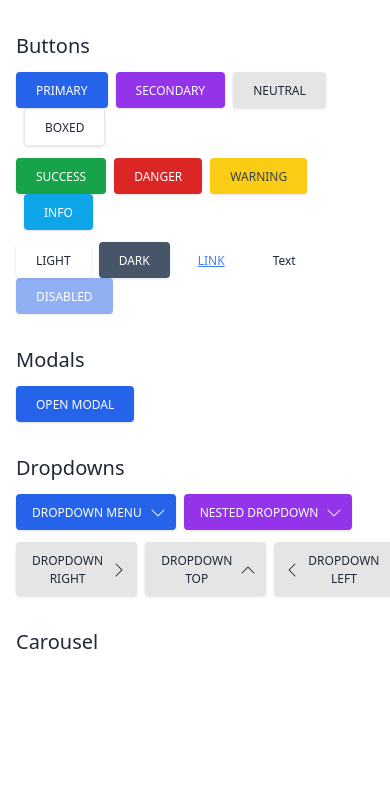
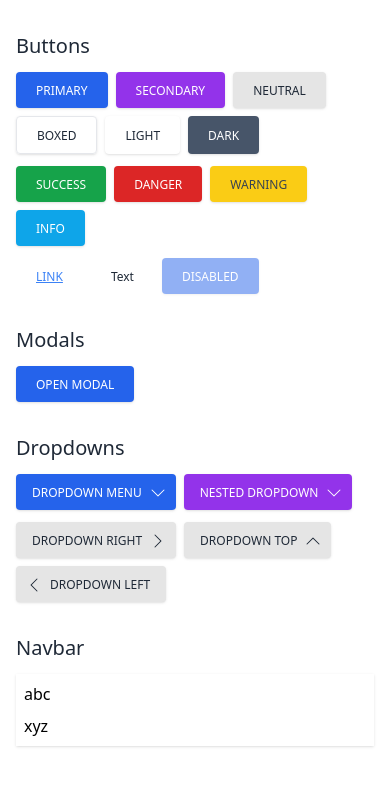
Before and after one commit to 0xSarkar/shiva-ui, a React app: page / in a window 390 px wide. Shown: the top 786 px of the page. Built offline with nearby package versions, Linux system fonts and the light colour scheme.

Commit message:
updated demo layout for mobile and started navbar(wip)

```diff
--- a/index.html
+++ b/index.html
@@ -2,6 +2,7 @@
 <html>
   <head>
     <meta charset="utf-8" />
+    <meta name="viewport" content="width=device-width, initial-scale=1.0">
     <title>Shiva UI - React Tailwind Component Library</title>
   </head>
   <body>
--- a/src/App.js
+++ b/src/App.js
@@ -5,6 +5,7 @@ import Button from "./components/Button";
 import { ThemeProvider } from "./contexts";
 import { themeOptions } from "./theme";
 import Dropdown from "./components/Dropdown";
+import Navbar from "./components/Navbar";
 
 function App() {
   const [modalIsOpen, setModalIsOpen] = useState(false)
@@ -26,23 +27,23 @@ function App() {
       {/* === Buttons === */}
       <div className="my-4">
         <h2 className="text-xl text-gray-800">Buttons</h2>
-        <div className="mt-3">
+        <div className="mt-3 flex flex-wrap gap-2">
           <Button variant="primary">Primary</Button>
-          <Button variant="secondary" className="ml-2">Secondary</Button>
-          <Button variant="neutral" className="ml-2">Neutral</Button>
-          <Button variant="boxed" className="ml-2">Boxed</Button>
+          <Button variant="secondary">Secondary</Button>
+          <Button variant="neutral">Neutral</Button>
+          <Button variant="boxed">Boxed</Button>
+          <Button variant="light">Light</Button>
+          <Button variant="dark">Dark</Button>
         </div>
-        <div className="mt-3">
+        <div className="mt-3 flex flex-wrap gap-2">
           <Button variant="success">Success</Button>
-          <Button variant="danger" className="ml-2">Danger</Button>
-          <Button variant="warning" className="ml-2">Warning</Button>
-          <Button variant="info" className="ml-2">Info</Button>
+          <Button variant="danger">Danger</Button>
+          <Button variant="warning">Warning</Button>
+          <Button variant="info">Info</Button>
         </div>
-        <div className="mt-3">
-          <Button variant="light">Light</Button>
-          <Button variant="dark" className="ml-2">Dark</Button>
-          <Button variant="link" className="ml-2">Link</Button>
-          <Button variant="text" className="ml-2">Text</Button>
+        <div className="mt-3 flex flex-wrap gap-2">
+          <Button variant="link">Link</Button>
+          <Button variant="text">Text</Button>
           <Button variant="primary" disabled>Disabled</Button>
         </div>
       </div>
@@ -58,7 +59,7 @@ function App() {
       {/* === Dropdown Menus === */}
       <div className="my-8">
         <h2 className="text-xl text-gray-800">Dropdowns</h2>
-        <div className="mt-3 flex items-center">
+        <div className="mt-3 flex flex-wrap gap-2">
           <Dropdown.Wrapper isOpen={dropdownSingleIsOpen} setIsOpen={setDropdownSingleIsOpen}>
             <Dropdown.Button>
               Dropdown Menu
@@ -71,7 +72,7 @@ function App() {
             </Dropdown.List>
           </Dropdown.Wrapper>
 
-          <Dropdown.Wrapper isOpen={dropdownNestedIsOpen} setIsOpen={setDropdownNestedIsOpen} className="ml-2" direction={"down"}>
+          <Dropdown.Wrapper isOpen={dropdownNestedIsOpen} setIsOpen={setDropdownNestedIsOpen} direction={"down"}>
             <Dropdown.Button variant="secondary">
               Nested Dropdown
             </Dropdown.Button>
@@ -107,7 +108,7 @@ function App() {
           </Dropdown.Wrapper>
         </div>
 
-        <div className="mt-3 flex items-center">
+        <div className="mt-3 flex flex-wrap gap-2">
           <Dropdown.Wrapper isOpen={dropdownRightIsOpen} setIsOpen={setDropdownRightIsOpen} direction="right">
             <Dropdown.Button variant="neutral">
               Dropdown Right
@@ -120,7 +121,7 @@ function App() {
             </Dropdown.List>
           </Dropdown.Wrapper>
 
-          <Dropdown.Wrapper isOpen={dropdownTopIsOpen} setIsOpen={setDropdownTopIsOpen} direction="top" className="ml-2">
+          <Dropdown.Wrapper isOpen={dropdownTopIsOpen} setIsOpen={setDropdownTopIsOpen} direction="top">
             <Dropdown.Button variant="neutral">
               Dropdown Top
             </Dropdown.Button>
@@ -132,7 +133,7 @@ function App() {
             </Dropdown.List>
           </Dropdown.Wrapper>
 
-          <Dropdown.Wrapper isOpen={dropdownLeftIsOpen} setIsOpen={setDropdownLeftIsOpen} direction="left" className="ml-2">
+          <Dropdown.Wrapper isOpen={dropdownLeftIsOpen} setIsOpen={setDropdownLeftIsOpen} direction="left">
             <Dropdown.Button variant="neutral">
               Dropdown Left
             </Dropdown.Button>
@@ -147,9 +148,17 @@ function App() {
 
       </div>
 
-      {/* === Dropdown Menus === */}
+      {/* === Navbar === */}
       <div className="my-8">
-        <h2 className="text-xl text-gray-800">Carousel</h2>
+        <h2 className="text-xl text-gray-800">Navbar</h2>
+        <div className="mt-3">
+          <Navbar.Wrapper>
+            <Navbar.Body>
+              <div>abc</div>
+              <div>xyz</div>
+            </Navbar.Body>
+          </Navbar.Wrapper>
+        </div>
       </div>
 
     </div>
--- /dev/null
+++ b/src/components/Navbar/NavbarBody.js
@@ -0,0 +1,11 @@
+import React from 'react'
+
+function NavbarBody({ children }) {
+  return (
+    <div className='flex flex-col gap-2 justify-start md:flex-row md:items-center'>
+      {children}
+    </div>
+  )
+}
+
+export default NavbarBody
--- /dev/null
+++ b/src/components/Navbar/NavbarWrapper.js
@@ -0,0 +1,11 @@
+import React from 'react'
+
+function NavbarWrapper({ children }) {
+  return (
+    <div className='shadow p-2'>
+      {children}
+    </div>
+  )
+}
+
+export default NavbarWrapper
--- /dev/null
+++ b/src/components/Navbar/index.js
@@ -0,0 +1,9 @@
+import NavbarBody from "./NavbarBody";
+import NavbarWrapper from "./NavbarWrapper";
+
+const Navbar = {
+  Wrapper: NavbarWrapper,
+  Body: NavbarBody,
+}
+
+export default Navbar
```
